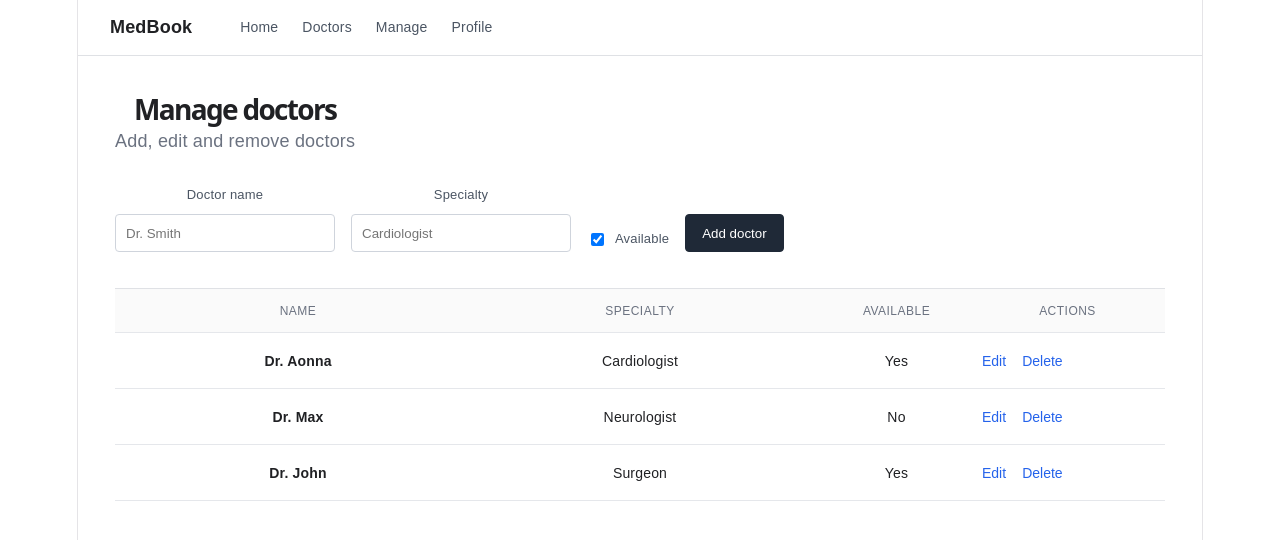
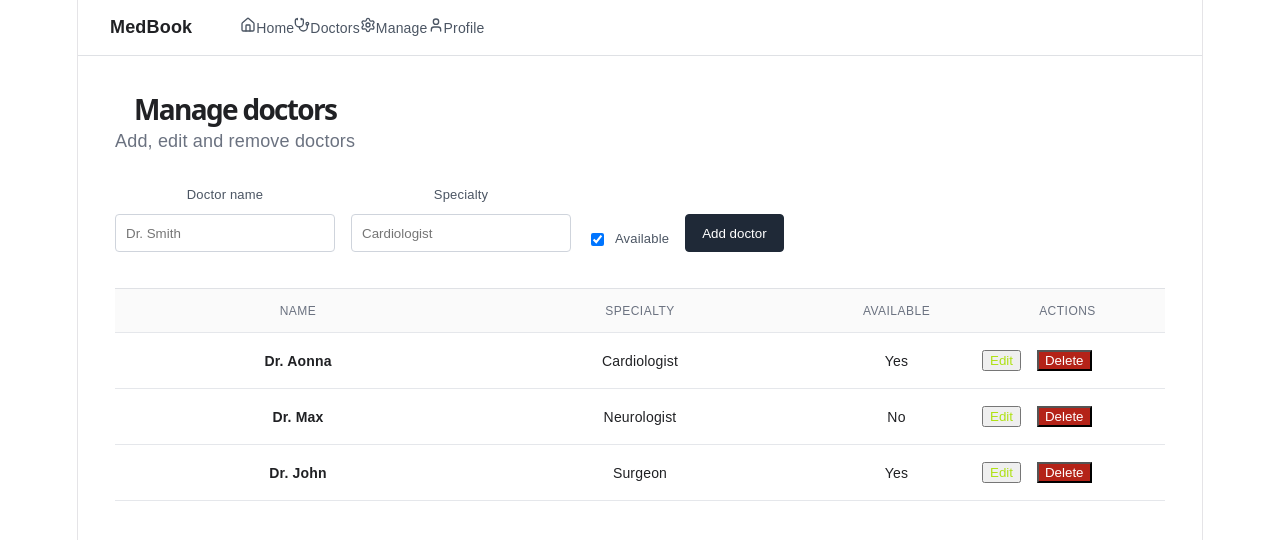
Before and after one commit to TOOleksandr-0101/Medbook, a React (Vite) app: page /manage-doctors in a window 1280 px wide. Shown: the top 540 px of the page. Built offline with nearby package versions, Linux system fonts and the light colour scheme.

Commit message:
Add icons, lucide react

```diff
--- a/package.json
+++ b/package.json
@@ -10,6 +10,7 @@
     "preview": "vite preview"
   },
   "dependencies": {
+    "lucide-react": "^1.33.0",
     "react": "^19.2.8",
     "react-dom": "^19.2.8",
     "react-router-dom": "^7.18.2"
--- a/src/App.css
+++ b/src/App.css
@@ -149,7 +149,13 @@ nav a:hover {
   background: white;
   color: #202124;
 }
-
+.edit-button {
+  color: #afe117;
+}
+.delete-button {
+  color: white;
+  background: #b42318;
+}
 .toolbar input[type="text"] {
   width: 320px;
   height: 38px;
--- a/src/App.tsx
+++ b/src/App.tsx
@@ -8,6 +8,8 @@ import {
 import { useState } from 'react'
 import { useEffect } from 'react'
 import type { Doctor } from './types/Doctor'
+
+import { Home, Stethoscope, Settings, User } from 'lucide-react'
 
 import HomePage from './pages/HomePage'
 import DoctorsPage from './pages/DoctorsPage'
@@ -53,13 +55,30 @@ function App() {
 
   return (
     <BrowserRouter>
-      <nav>
-        <strong>MedBook</strong>
+      <nav className="navbar">
+        <strong className="navbar-brand">MedBook</strong>
 
-        <Link to="/">Home</Link>
-        <Link to="/doctors">Doctors</Link>
-        <Link to="/manage-doctors">Manage</Link>
-        <Link to="/profile">Profile</Link>
+        <div className="nav-links">
+          <Link to="/" className="nav-link">
+            <Home size={16} />
+            Home
+          </Link>
+
+          <Link to="/doctors" className="nav-link">
+            <Stethoscope size={16} />
+            Doctors
+          </Link>
+
+          <Link to="/manage-doctors" className="nav-link">
+            <Settings size={16} />
+            Manage
+          </Link>
+
+          <Link to="/profile" className="nav-link">
+            <User size={16} />
+            Profile
+          </Link>
+        </div>
       </nav>
 
       <Routes>
--- a/src/pages/DoctorsPage.tsx
+++ b/src/pages/DoctorsPage.tsx
@@ -1,4 +1,4 @@
-import { useState } from 'react'
+import { useEffect, useState } from 'react'
 
 import type { Doctor } from '../types/Doctor'
 
@@ -9,7 +9,23 @@ interface DoctorsPageProps {
 function DoctorsPage({ doctors }: DoctorsPageProps) {
   const [search, setSearch] = useState('')
   const [availableOnly, setAvailableOnly] = useState(false)
-  const [bookedDoctorId, setBookedDoctorId] = useState<number | null>(null)
+  const [bookedDoctorId, setBookedDoctorId] = useState<number | null>(() => {
+    const savedBookedDoctorId = localStorage.getItem('bookedDoctorId')
+
+    if (savedBookedDoctorId) {
+      return Number(savedBookedDoctorId)
+    }
+
+    return null
+  })
+
+  useEffect(() => {
+    if (bookedDoctorId !== null) {
+      localStorage.setItem('bookedDoctorId', String(bookedDoctorId))
+    } else {
+      localStorage.removeItem('bookedDoctorId')
+    }
+  }, [bookedDoctorId])
 
   const filteredDoctors = doctors
     .filter((doctor) =>
--- a/src/pages/ManageDoctorsPage.tsx
+++ b/src/pages/ManageDoctorsPage.tsx
@@ -1,6 +1,8 @@
 import { useState } from 'react'
 import type { Dispatch, SetStateAction } from 'react'
 import type { Doctor } from '../types/Doctor'
+
+import { Pencil, Trash2 } from 'lucide-react'
 
 interface ManageDoctorsPageProps {
   doctors: Doctor[]
@@ -143,7 +145,7 @@ function ManageDoctorsPage({
             <span className="table-actions">
               <button
                 type="button"
-                className="text-button"
+                className="edit-button"
                 onClick={() => startEditDoctor(doctor)}
               >
                 Edit
@@ -151,7 +153,7 @@ function ManageDoctorsPage({
 
               <button
                 type="button"
-                className="text-button delete-button"
+                className="delete-button"
                 onClick={() => deleteDoctor(doctor.id)}
               >
                 Delete
```
Also changed, not shown: 1 other file (tests, documents, lock files or other folders).
